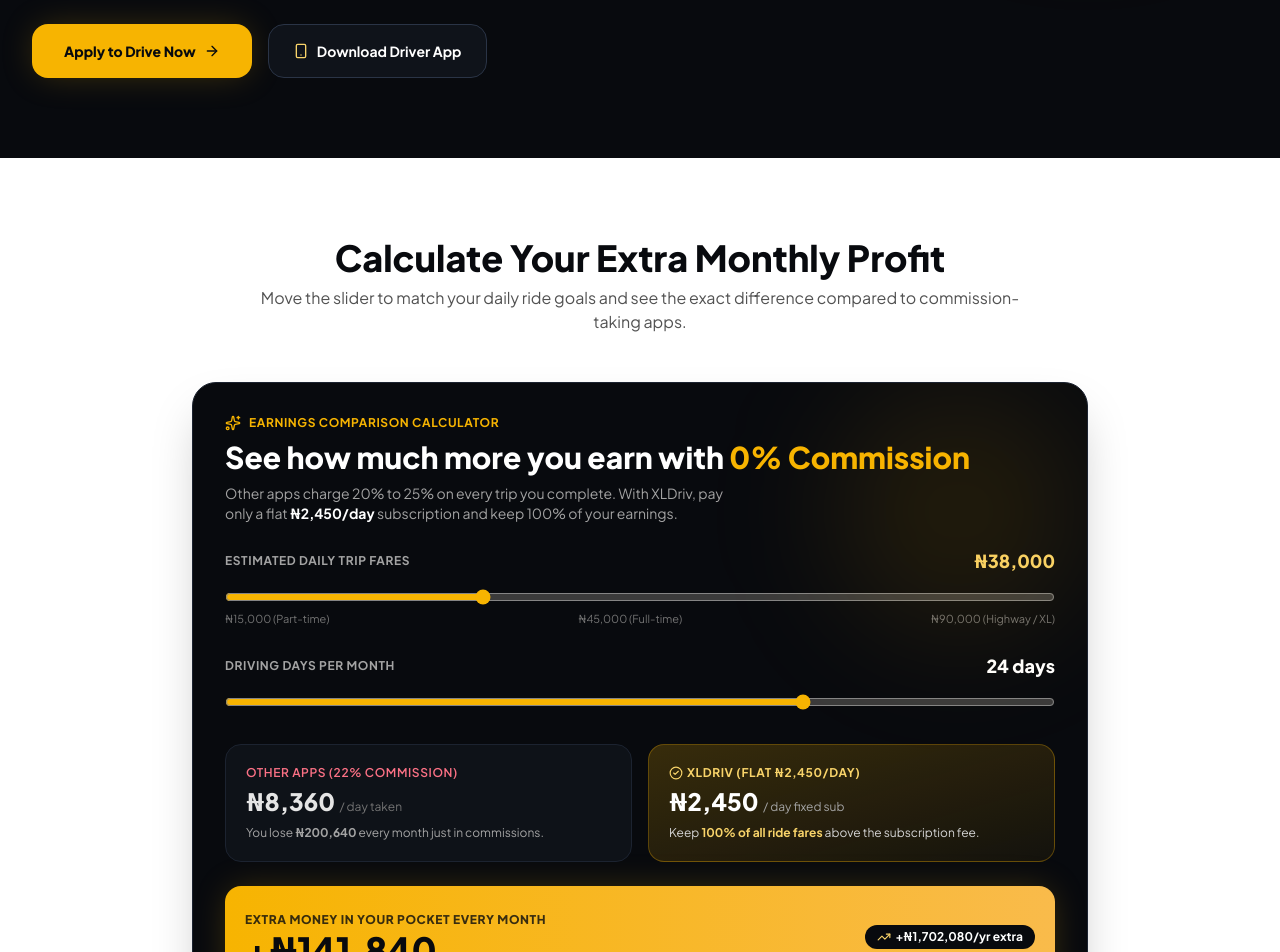
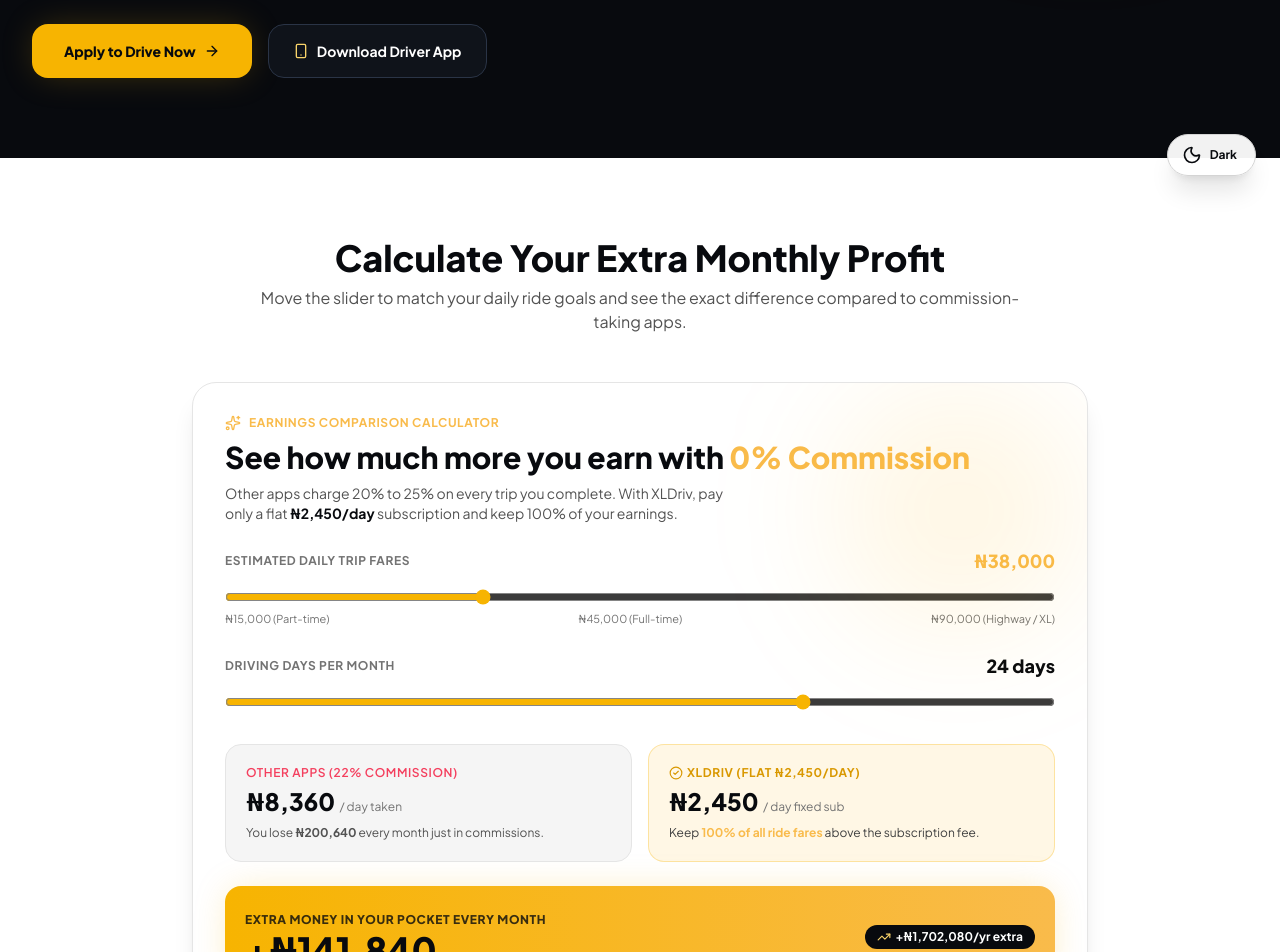
Before and after one commit to taiwoade-hub/XL-DRIV, a React (Vite) app: page /for-drivers in a window 1280 px wide. Shown: the part 600-1552 px from the top of the page. Built offline with nearby package versions, Linux system fonts and the light colour scheme.

Commit message:
fix(theme): support seamless light and dark mode switching with persistent storage and quick toggles

```diff
--- a/src/App.tsx
+++ b/src/App.tsx
@@ -5,6 +5,7 @@
 import { Footer } from './components/Footer';
 import { BookingModal } from './components/BookingModal';
 import { DriverRegistrationModal } from './components/DriverRegistrationModal';
+import { ThemeToggleFab } from './components/ThemeToggleFab';
 
 import { HomePage } from './pages/HomePage';
 import { ServicesPage } from './pages/ServicesPage';
@@ -112,6 +113,9 @@
         isOpen={isDriverModalOpen}
         onClose={() => setIsDriverModalOpen(false)}
       />
+
+      {/* Floating Theme Quick-Toggle */}
+      <ThemeToggleFab />
     </div>
   );
 };
--- a/src/components/DriverCalculator.tsx
+++ b/src/components/DriverCalculator.tsx
@@ -15,30 +15,30 @@
   const yearlySavings = monthlySavings * 12;
 
   return (
-    <div className="bg-dark-950 text-white rounded-3xl p-6 sm:p-8 border border-dark-800 shadow-2xl relative overflow-hidden">
+    <div className="bg-white dark:bg-dark-950 text-dark-950 dark:text-white rounded-3xl p-6 sm:p-8 border border-neutral-200 dark:border-dark-800 shadow-xl relative overflow-hidden transition-colors duration-300">
       {/* Glow accent */}
       <div className="absolute top-0 right-0 w-64 h-64 bg-brand-500/10 rounded-full blur-3xl pointer-events-none" />
 
-      <div className="flex items-center space-x-2 text-brand-500 text-xs font-bold uppercase tracking-wider mb-2">
+      <div className="flex items-center space-x-2 text-brand-600 dark:text-brand-500 text-xs font-bold uppercase tracking-wider mb-2">
         <Sparkles className="w-4 h-4" />
         <span>Earnings Comparison Calculator</span>
       </div>
 
-      <h3 className="text-2xl sm:text-3xl font-extrabold font-display mb-2 text-white">
-        See how much more you earn with <span className="text-brand-500">0% Commission</span>
+      <h3 className="text-2xl sm:text-3xl font-extrabold font-display mb-2 text-dark-950 dark:text-white">
+        See how much more you earn with <span className="text-brand-600 dark:text-brand-500">0% Commission</span>
       </h3>
-      <p className="text-sm text-neutral-400 mb-6 max-w-lg">
-        Other apps charge 20% to 25% on every trip you complete. With XLDriv, pay only a flat <b className="text-white">₦2,450/day</b> subscription and keep 100% of your earnings.
+      <p className="text-sm text-neutral-600 dark:text-neutral-400 mb-6 max-w-lg">
+        Other apps charge 20% to 25% on every trip you complete. With XLDriv, pay only a flat <b className="text-dark-950 dark:text-white">₦2,450/day</b> subscription and keep 100% of your earnings.
       </p>
 
       {/* Sliders */}
       <div className="space-y-6 mb-8">
         <div>
           <div className="flex justify-between items-center mb-2">
-            <label className="text-xs font-bold uppercase tracking-wider text-neutral-400">
+            <label className="text-xs font-bold uppercase tracking-wider text-neutral-500 dark:text-neutral-400">
               Estimated Daily Trip Fares
             </label>
-            <span className="text-lg font-black text-brand-400 font-display">
+            <span className="text-lg font-black text-brand-600 dark:text-brand-400 font-display">
               ₦{dailyEarnings.toLocaleString()}
             </span>
           </div>
@@ -49,9 +49,9 @@
             step={1000}
             value={dailyEarnings}
             onChange={(e) => setDailyEarnings(Number(e.target.value))}
-            className="w-full accent-brand-500 h-2 bg-dark-800 rounded-lg cursor-pointer"
+            className="w-full accent-brand-500 h-2 bg-neutral-200 dark:bg-dark-800 rounded-lg cursor-pointer"
           />
-          <div className="flex justify-between text-[11px] text-neutral-500 mt-1">
+          <div className="flex justify-between text-[11px] text-neutral-500 dark:text-neutral-400 mt-1">
             <span>₦15,000 (Part-time)</span>
             <span>₦45,000 (Full-time)</span>
             <span>₦90,000 (Highway / XL)</span>
@@ -60,10 +60,10 @@
 
         <div>
           <div className="flex justify-between items-center mb-2">
-            <label className="text-xs font-bold uppercase tracking-wider text-neutral-400">
+            <label className="text-xs font-bold uppercase tracking-wider text-neutral-500 dark:text-neutral-400">
               Driving Days per Month
             </label>
-            <span className="text-lg font-black text-white font-display">
+            <span className="text-lg font-black text-dark-950 dark:text-white font-display">
               {drivingDaysPerMonth} days
             </span>
           </div>
@@ -74,7 +74,7 @@
             step={1}
             value={drivingDaysPerMonth}
             onChange={(e) => setDrivingDaysPerMonth(Number(e.target.value))}
-            className="w-full accent-brand-500 h-2 bg-dark-800 rounded-lg cursor-pointer"
+            className="w-full accent-brand-500 h-2 bg-neutral-200 dark:bg-dark-800 rounded-lg cursor-pointer"
           />
         </div>
       </div>
@@ -82,29 +82,29 @@
       {/* Side-by-side comparison cards */}
       <div className="grid grid-cols-1 sm:grid-cols-2 gap-4 mb-6">
         {/* Other Apps */}
-        <div className="bg-dark-900/90 rounded-2xl p-5 border border-dark-800">
-          <div className="text-xs font-semibold text-rose-400 uppercase tracking-wider mb-1">
+        <div className="bg-neutral-100 dark:bg-dark-900/90 rounded-2xl p-5 border border-neutral-200 dark:border-dark-800">
+          <div className="text-xs font-semibold text-rose-500 dark:text-rose-400 uppercase tracking-wider mb-1">
             Other Apps (22% Commission)
           </div>
-          <div className="text-2xl font-black text-neutral-200 font-display">
+          <div className="text-2xl font-black text-dark-950 dark:text-neutral-200 font-display">
             ₦{competitorFeeDaily.toLocaleString()} <span className="text-xs font-normal text-neutral-500">/ day taken</span>
           </div>
-          <p className="text-xs text-neutral-400 mt-2">
+          <p className="text-xs text-neutral-600 dark:text-neutral-400 mt-2">
             You lose <b>₦{(competitorFeeDaily * drivingDaysPerMonth).toLocaleString()}</b> every month just in commissions.
           </p>
         </div>
 
         {/* XLDriv Model */}
-        <div className="bg-gradient-to-br from-brand-500/20 to-brand-500/5 rounded-2xl p-5 border border-brand-500/30">
-          <div className="text-xs font-bold text-brand-400 uppercase tracking-wider mb-1 flex items-center">
+        <div className="bg-brand-500/10 dark:bg-gradient-to-br dark:from-brand-500/20 dark:to-brand-500/5 rounded-2xl p-5 border border-brand-500/30">
+          <div className="text-xs font-bold text-brand-700 dark:text-brand-400 uppercase tracking-wider mb-1 flex items-center">
             <CheckCircle2 className="w-3.5 h-3.5 mr-1" />
             XLDriv (Flat ₦2,450/day)
           </div>
-          <div className="text-2xl font-black text-white font-display">
-            ₦{xldrivFeeDaily.toLocaleString()} <span className="text-xs font-normal text-neutral-400">/ day fixed sub</span>
+          <div className="text-2xl font-black text-dark-950 dark:text-white font-display">
+            ₦{xldrivFeeDaily.toLocaleString()} <span className="text-xs font-normal text-neutral-500 dark:text-neutral-400">/ day fixed sub</span>
           </div>
-          <p className="text-xs text-neutral-300 mt-2">
-            Keep <b className="text-brand-400">100% of all ride fares</b> above the subscription fee.
+          <p className="text-xs text-neutral-700 dark:text-neutral-300 mt-2">
+            Keep <b className="text-brand-600 dark:text-brand-400">100% of all ride fares</b> above the subscription fee.
           </p>
         </div>
       </div>
--- a/src/components/Navbar.tsx
+++ b/src/components/Navbar.tsx
@@ -241,17 +241,23 @@
 
           {/* Desktop Action CTAs + Dark Mode Toggle */}
           <div className="hidden sm:flex items-center space-x-3">
-            {/* Dark Mode Toggle Button */}
+            {/* Theme Mode Toggle Button */}
             <button
               onClick={toggleTheme}
-              aria-label="Toggle Dark Mode"
-              className="p-2.5 rounded-xl border border-neutral-200 dark:border-dark-800 bg-neutral-50 dark:bg-dark-900 text-dark-950 dark:text-brand-400 hover:scale-105 active:scale-95 transition-all shadow-sm"
+              aria-label={theme === 'dark' ? 'Switch to Light Mode' : 'Switch to Dark Mode'}
+              className="flex items-center space-x-1.5 px-3 py-2 rounded-xl border border-neutral-200 dark:border-dark-800 bg-neutral-100/90 dark:bg-dark-900 text-dark-950 dark:text-brand-400 hover:border-brand-500/50 hover:bg-neutral-200/60 dark:hover:bg-dark-850 hover:scale-[1.02] active:scale-[0.98] transition-all text-xs font-bold shadow-sm"
               title={theme === 'dark' ? 'Switch to Light Mode' : 'Switch to Dark Mode'}
             >
               {theme === 'dark' ? (
-                <Sun className="w-4 h-4 text-brand-400" />
+                <>
+                  <Sun className="w-4 h-4 text-brand-400 shrink-0" />
+                  <span className="hidden xl:inline text-neutral-300">Light Mode</span>
+                </>
               ) : (
-                <Moon className="w-4 h-4 text-dark-950" />
+                <>
+                  <Moon className="w-4 h-4 text-dark-950 shrink-0" />
+                  <span className="hidden xl:inline text-dark-900">Dark Mode</span>
+                </>
               )}
             </button>
 
@@ -275,10 +281,11 @@
           <div className="flex items-center lg:hidden space-x-2">
             <button
               onClick={toggleTheme}
-              aria-label="Toggle Dark Mode"
-              className="p-2 rounded-xl border border-neutral-200 dark:border-dark-800 bg-neutral-50 dark:bg-dark-900 text-dark-950 dark:text-brand-400"
+              aria-label={theme === 'dark' ? 'Switch to Light Mode' : 'Switch to Dark Mode'}
+              className="p-2 rounded-xl border border-neutral-200 dark:border-dark-800 bg-neutral-100 dark:bg-dark-900 text-dark-950 dark:text-brand-400 shadow-sm"
+              title={theme === 'dark' ? 'Switch to Light Mode' : 'Switch to Dark Mode'}
             >
-              {theme === 'dark' ? <Sun className="w-4 h-4 text-brand-400" /> : <Moon className="w-4 h-4" />}
+              {theme === 'dark' ? <Sun className="w-4 h-4 text-brand-400" /> : <Moon className="w-4 h-4 text-dark-950" />}
             </button>
 
             <button
@@ -301,6 +308,48 @@
         {/* Mobile Navigation Drawer */}
         {mobileMenuOpen && (
           <div className="lg:hidden bg-white dark:bg-dark-950 border-b border-neutral-200 dark:border-dark-800 px-4 pt-3 pb-6 space-y-3 animate-fade-in shadow-xl">
+            {/* Theme Appearance Selector inside Mobile Drawer */}
+            <div className="p-3 rounded-2xl bg-neutral-100/90 dark:bg-dark-900 border border-neutral-200 dark:border-dark-800">
+              <div className="flex items-center justify-between mb-2 px-1">
+                <span className="text-xs font-bold uppercase tracking-wider text-neutral-500 dark:text-neutral-400">
+                  Theme Appearance
+                </span>
+                <span className="text-xs font-extrabold text-brand-600 dark:text-brand-400">
+                  {theme === 'dark' ? 'Dark Mode Active' : 'Light Mode Active'}
+                </span>
+              </div>
+              <div className="grid grid-cols-2 gap-2">
+                <button
+                  type="button"
+                  onClick={() => {
+                    if (theme !== 'light') toggleTheme();
+                  }}
+                  className={`py-2 px-3 rounded-xl text-xs font-bold flex items-center justify-center space-x-2 transition-all ${
+                    theme === 'light'
+                      ? 'bg-white text-dark-950 shadow-md border border-neutral-200'
+                      : 'text-neutral-500 hover:text-white hover:bg-dark-800'
+                  }`}
+                >
+                  <Sun className="w-4 h-4 text-brand-500" />
+                  <span>Light Mode</span>
+                </button>
+                <button
+                  type="button"
+                  onClick={() => {
+                    if (theme !== 'dark') toggleTheme();
+                  }}
+                  className={`py-2 px-3 rounded-xl text-xs font-bold flex items-center justify-center space-x-2 transition-all ${
+                    theme === 'dark'
+                      ? 'bg-dark-800 text-white shadow-md border border-dark-700'
+                      : 'text-neutral-600 hover:text-dark-950 hover:bg-neutral-200'
+                  }`}
+                >
+                  <Moon className="w-4 h-4 text-brand-400" />
+                  <span>Dark Mode</span>
+                </button>
+              </div>
+            </div>
+
             <div className="space-y-1">
               <Link
                 to="/"
--- /dev/null
+++ b/src/components/ThemeToggleFab.tsx
@@ -0,0 +1,29 @@
+import React from 'react';
+import { Sun, Moon } from 'lucide-react';
+import { useTheme } from '../context/ThemeContext';
+
+export const ThemeToggleFab: React.FC = () => {
+  const { theme, toggleTheme } = useTheme();
+
+  return (
+    <div className="fixed bottom-6 right-6 z-40 animate-fade-in">
+      <button
+        onClick={toggleTheme}
+        aria-label={theme === 'dark' ? 'Switch to Light Mode' : 'Switch to Dark Mode'}
+        className="group flex items-center space-x-2 px-3.5 py-2.5 rounded-full bg-white/95 dark:bg-dark-900/95 text-dark-950 dark:text-brand-400 border border-neutral-300 dark:border-dark-700 shadow-xl hover:shadow-2xl hover:scale-105 active:scale-95 transition-all duration-300 backdrop-blur-md"
+        title={theme === 'dark' ? 'Switch to Light Mode' : 'Switch to Dark Mode'}
+      >
+        <div className="relative w-5 h-5 flex items-center justify-center">
+          {theme === 'dark' ? (
+            <Sun className="w-5 h-5 text-brand-400 transition-transform duration-300 group-hover:rotate-45" />
+          ) : (
+            <Moon className="w-5 h-5 text-dark-950 transition-transform duration-300 group-hover:-rotate-12" />
+          )}
+        </div>
+        <span className="text-xs font-bold font-sans text-dark-950 dark:text-neutral-200 pr-1">
+          {theme === 'dark' ? 'Light' : 'Dark'}
+        </span>
+      </button>
+    </div>
+  );
+};
--- a/src/context/ThemeContext.tsx
+++ b/src/context/ThemeContext.tsx
@@ -13,14 +13,18 @@
 export const ThemeProvider: React.FC<{ children: React.ReactNode }> = ({ children }) => {
   const [theme, setThemeState] = useState<Theme>(() => {
     // 1. Check local storage
-    const saved = localStorage.getItem('xldriv-theme');
-    if (saved === 'light' || saved === 'dark') {
-      return saved;
+    if (typeof window !== 'undefined') {
+      try {
+        const saved = localStorage.getItem('xldriv-theme');
+        if (saved === 'dark') {
+          return 'dark';
+        }
+        if (saved === 'light') {
+          return 'light';
+        }
+      } catch {}
     }
-    // 2. Check system preference
-    if (typeof window !== 'undefined' && window.matchMedia('(prefers-color-scheme: dark)').matches) {
-      return 'dark';
-    }
+    // Default to clean, modern 'light' mode by default
     return 'light';
   });
 
@@ -31,15 +35,38 @@
     } else {
       root.classList.remove('dark');
     }
-    localStorage.setItem('xldriv-theme', theme);
+    try {
+      localStorage.setItem('xldriv-theme', theme);
+    } catch {}
   }, [theme]);
 
   const toggleTheme = () => {
-    setThemeState(prev => (prev === 'light' ? 'dark' : 'light'));
+    setThemeState(prev => {
+      const nextTheme = prev === 'light' ? 'dark' : 'light';
+      const root = document.documentElement;
+      if (nextTheme === 'dark') {
+        root.classList.add('dark');
+      } else {
+        root.classList.remove('dark');
+      }
+      try {
+        localStorage.setItem('xldriv-theme', nextTheme);
+      } catch {}
+      return nextTheme;
+    });
   };
 
   const setTheme = (newTheme: Theme) => {
     setThemeState(newTheme);
+    const root = document.documentElement;
+    if (newTheme === 'dark') {
+      root.classList.add('dark');
+    } else {
+      root.classList.remove('dark');
+    }
+    try {
+      localStorage.setItem('xldriv-theme', newTheme);
+    } catch {}
   };
 
   return (
```
Also changed, not shown: src/components/AppDownloadSection.tsx (+23 -23 lines), src/index.css (+11 -1 lines).
